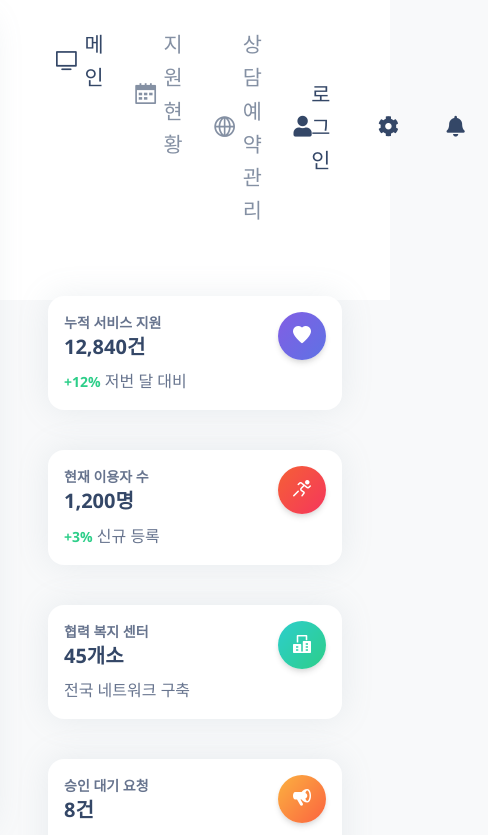
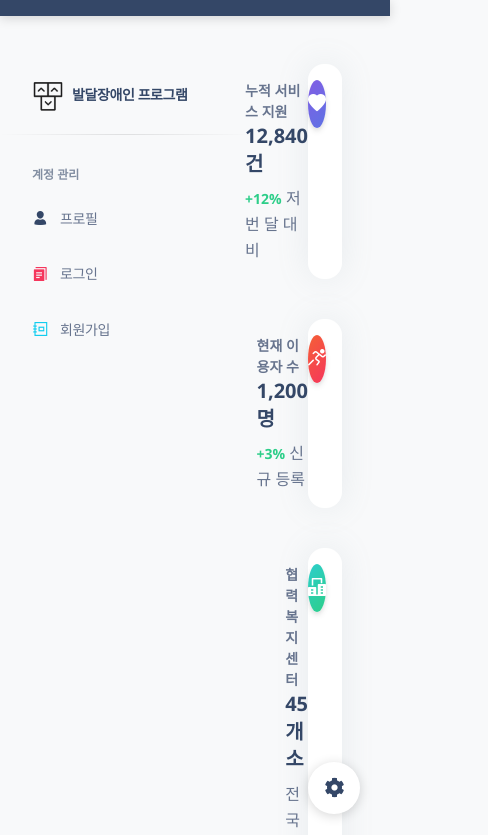
Before and after one commit to mocha2855/yedam_QueChalPang, a Vue app in the folder QueChalPang/: page /dashboard-default in a window 390 px wide. Shown: the top 835 px of the page, 488 px wide, since content can reach past the window. Built offline with nearby package versions, Linux system fonts and the light colour scheme.

Commit message:
WIP: before merging main

```diff
--- a/QueChalPang/src/App.vue
+++ b/QueChalPang/src/App.vue
@@ -1,57 +1,65 @@
+<!-- src/App.vue -->
 <script setup>
 import { computed } from 'vue'
 import { useStore } from 'vuex'
-import { useCounterStore } from '@/stores/member'
+import { useRoute } from 'vue-router'
+
+import Navbar from '@/examples/Navbars/Navbar.vue'
 import Sidenav from './examples/Sidenav'
-import Navbar from '@/examples/Navbars/Navbar.vue'
-import AppFooter from '@/examples/Footer.vue'
-import { storeToRefs } from 'pinia'
+import Configurator from '@/examples/Configurator.vue'
 
-const counterStore = useCounterStore()
 const store = useStore()
-const { isLogIn } = storeToRefs(counterStore)
-const isNavFixed = computed(() => store.state.isNavFixed)
-const darkMode = computed(() => store.state.darkMode)
-const isAbsolute = computed(() => store.state.isAbsolute)
+const route = useRoute()
+
+const showNavbar = computed(() => store.state.showNavbar)
 const showSidenav = computed(() => store.state.showSidenav)
-const layout = computed(() => store.state.layout)
-const showNavbar = computed(() => store.state.showNavbar)
-const showFooter = computed(() => store.state.showFooter)
-const showConfig = computed(() => store.state.showConfig)
-const hideConfigButton = computed(() => store.state.hideConfigButton)
 
-const navClasses = computed(() => {
-  return {
-    'position-sticky bg-white left-auto top-2 z-index-sticky': isNavFixed.value && !darkMode.value,
-    'position-sticky bg-default left-auto top-2 z-index-sticky': isNavFixed.value && darkMode.value,
-    'position-absolute px-4 mx-0 w-100 z-index-2': isAbsolute.value,
-    'px-0 mx-4': !isAbsolute.value,
-  }
+//인증 페이지면 풀화면
+const isAuthPage = computed(() => {
+  return route.path === '/signin' || route.path === '/signup'
 })
-console.log(isLogIn)
 </script>
+
 <template>
-  <div
-    v-show="layout === 'landing'"
-    class="landing-bg h-100 bg-gradient-primary position-fixed w-100"
-  ></div>
+  <!-- 상단 네비바 -->
+  <Navbar v-if="showNavbar" class="app-navbar" />
 
-  <sidenav v-if="showSidenav" />
+  <!-- 좌우 레이아웃 -->
+  <div class="app-layout">
+    <Sidenav v-if="showSidenav" />
 
-  <main class="main-content position-relative max-height-vh-100 h-100 border-radius-lg">
-    <!-- nav -->
+    <main class="app-main" :class="{ 'app-main--full': isAuthPage }">
+      <router-view />
+    </main>
+  </div>
+  <Configurator />
+</template>
 
-    <navbar :class="[navClasses]" v-if="showNavbar" />
+<style>
+.app-navbar {
+  position: sticky;
+  top: 0;
+  z-index: 1000;
+}
 
-    <div class="py-4 container-fluid" style="min-height: 85vh">
-      <router-view />
-    </div>
+.app-layout {
+  display: flex;
+  min-height: 100vh;
+}
 
-    <app-footer v-show="showFooter" />
+.app-main {
+  flex: 1;
+  padding: 24px;
+  min-width: 0;
+  /* background-color: rgb(255, 255, 255); */
+  margin-left: 260px;
+  position: relative;
+  z-index: 1;
+}
 
-    <configurator
-      :toggle="toggleConfigurator"
-      :class="[showConfig ? 'show' : '', hideConfigButton ? 'd-none' : '']"
-    />
-  </main>
-</template>
+/* signin/signup에서는 꽉 차게 */
+.app-main--full {
+  margin-left: 0;
+  padding: 0;
+}
+</style>
--- /dev/null
+++ b/QueChalPang/src/assets/css/override.css
@@ -0,0 +1,26 @@
+/* src/assets/css/override.css */
+.main-content,
+.g-sidenav-show .main-content,
+.g-sidenav-hidden .main-content {
+  margin-left: 0 !important;
+}
+
+/* 사이드바 반응형 숨김 강제 해제 */
+#sidenav-main {
+  transform: none !important;
+  display: block !important;
+}
+
+/* Argon / Bootstrap이 md 이하에서 숨기는 거 무력화 */
+@media (max-width: 1199.98px) {
+  .sidenav {
+    transform: none !important;
+    display: block !important;
+    position: fixed !important;
+    left: 0 !important;
+  }
+
+  body {
+    overflow-x: hidden;
+  }
+}
--- /dev/null
+++ b/QueChalPang/src/examples/Configurator.vue
@@ -0,0 +1,186 @@
+<!-- Configurator.vue -->
+<script setup>
+import { computed } from 'vue'
+import { useStore } from 'vuex'
+import { activateDarkMode, deactivateDarkMode } from '@/assets/js/dark-mode'
+
+const store = useStore()
+// state
+// const isNavFixed = computed(() => store.state.isNavFixed)
+// const sidebarType = computed(() => store.state.sidebarType)
+const toggleConfigurator = () => store.commit('toggleConfigurator')
+
+// mutations
+// const navbarFixed = () => store.commit('navbarFixed')
+const setSidebarType = (type) => store.commit('sidebarType', type)
+
+//추가
+const showConfig = computed(() => store.state.showConfig)
+const hideConfigButton = computed(() => store.state.hideConfigButton)
+
+// const sidebarColor = (color = 'success') => {
+//   document.querySelector('#sidenav-main').setAttribute('data-color', color)
+// }
+
+const darkMode = () => {
+  if (store.state.darkMode) {
+    store.state.darkMode = false
+    setSidebarType('bg-white')
+    deactivateDarkMode()
+    return
+  } else {
+    store.state.darkMode = true
+    setSidebarType('bg-default')
+    activateDarkMode()
+  }
+}
+</script>
+
+<template>
+  <div class="fixed-plugin" :class="{ show: showConfig }">
+    <!-- 톱니 버튼 -->
+    <a
+      v-show="!hideConfigButton"
+      class="px-3 py-2 fixed-plugin-button text-dark position-fixed"
+      @click="toggleConfigurator"
+    >
+      <i class="py-2 fa fa-cog"></i>
+    </a>
+
+    <!-- 설정 카드 -->
+    <div class="shadow-lg card fixed-plugin-card">
+      <!-- 헤더 -->
+      <div class="pt-3 pb-0 bg-transparent card-header">
+        <div class="float-start">
+          <h5 class="mt-3 mb-0">다크모드 설정</h5>
+        </div>
+
+        <div class="mt-4 float-end">
+          <button
+            type="button"
+            class="btn btn-link text-dark p-0 fixed-plugin-close"
+            aria-label="Close configurator"
+            @click="toggleConfigurator"
+          >
+            <i class="fa fa-times"></i>
+          </button>
+        </div>
+      </div>
+
+      <!-- <hr class="my-1 horizontal dark" /> -->
+
+      <div class="pt-0 card-body pt-sm-3">
+        <!-- Sidebar Colors -->
+        <!-- <h6 class="mb-0">Sidebar Colors</h6> -->
+
+        <!-- <a href="#" class="switch-trigger background-color">
+          <div class="my-2 badge-colors text-start">
+            <span
+              class="badge filter bg-gradient-primary active"
+              @click="sidebarColor('primary')"
+            ></span>
+            <span class="badge filter bg-gradient-dark" @click="sidebarColor('dark')"></span>
+            <span class="badge filter bg-gradient-info" @click="sidebarColor('info')"></span>
+            <span class="badge filter bg-gradient-success" @click="sidebarColor('success')"></span>
+            <span class="badge filter bg-gradient-warning" @click="sidebarColor('warning')"></span>
+            <span class="badge filter bg-gradient-danger" @click="sidebarColor('danger')"></span>
+          </div>
+        </a> -->
+
+        <!-- Sidenav Type -->
+        <!-- <div class="mt-3">
+          <h6 class="mb-0">Sidenav Type</h6>
+          <p class="text-sm">Choose between 2 different sidenav types.</p>
+        </div> -->
+
+        <!-- <div class="d-flex gap-2">
+          <button
+            class="btn w-100 px-3 mb-2"
+            :class="sidebarType === 'bg-white' ? 'bg-gradient-success' : 'btn-outline-success'"
+            @click="setSidebarType('bg-white')"
+          >
+            White
+          </button>
+
+          <button
+            class="btn w-100 px-3 mb-2"
+            :class="sidebarType === 'bg-default' ? 'bg-gradient-success' : 'btn-outline-success'"
+            @click="setSidebarType('bg-default')"
+          >
+            Dark
+          </button>
+        </div>
+
+        <div class="mt-3 d-flex">
+          <h6 class="mb-0">Navbar Fixed</h6>
+          <div class="form-check form-switch ps-0 ms-auto my-auto">
+            <input
+              class="mt-1 form-check-input"
+              type="checkbox"
+              :checked="isNavFixed"
+              @click="navbarFixed"
+            />
+          </div>
+        </div> -->
+
+        <hr class="horizontal dark my-4" />
+
+        <div class="mt-2 mb-5 d-flex">
+          <h6 class="mb-0">Light / Dark</h6>
+          <div class="form-check form-switch ps-0 ms-auto my-auto">
+            <input
+              class="form-check-input mt-1 ms-auto"
+              type="checkbox"
+              :checked="store.state.darkMode"
+              @click="darkMode"
+            />
+          </div>
+        </div>
+      </div>
+    </div>
+  </div>
+</template>
+
+<style>
+.fixed-plugin {
+  position: fixed !important;
+  top: 80px !important;
+  right: 20px !important;
+  z-index: 3000;
+}
+
+/* 🔴 기본 상태: 숨김 (화면 밖) */
+.fixed-plugin-card {
+  position: fixed;
+  top: 80px;
+  right: 20px;
+  width: 360px;
+
+  transform: translateX(380px);
+  opacity: 0;
+  visibility: hidden;
+  pointer-events: none;
+
+  transition:
+    transform 0.25s ease,
+    opacity 0.25s ease;
+}
+/* ✅ showConfig === true */
+.fixed-plugin.show .fixed-plugin-card {
+  transform: translateX(0);
+  opacity: 1;
+  visibility: visible;
+  pointer-events: auto;
+}
+.fixed-plugin-close {
+  position: absolute;
+  top: 12px;
+  right: 12px;
+  font-size: 18px;
+  opacity: 0.7;
+}
+
+.fixed-plugin-close:hover {
+  opacity: 1;
+}
+</style>
--- a/QueChalPang/src/examples/Navbars/Navbar.vue
+++ b/QueChalPang/src/examples/Navbars/Navbar.vue
@@ -1,6 +1,7 @@
+<!-- Navbar.vue -->
 <script setup>
 import { ref } from 'vue'
-import { useRoute } from 'vue-router' // 경로 확인을 위해 추가
+import { useRoute } from 'vue-router'
 import { useStore } from 'vuex'
 import { useCounterStore } from '@/stores/member'
 import { storeToRefs } from 'pinia'
@@ -13,26 +14,24 @@ const store = useStore()
 
 // 현재 활성화된 메뉴를 표시하기 위한 로직
 const getRoute = () => {
-  const route = useRoute();
-  const routeArr = route.path.split("/");
-  return routeArr[1];
-};
+  const route = useRoute()
+  const routeArr = route.path.split('/')
+  return routeArr[1]
+}
 
-//const minimizeSidebar = () => store.commit('sidebarMinimize')
 const toggleConfigurator = () => store.commit('toggleConfigurator')
-
 
 const priority = (auth) => {
   if (isLogIn.value.isLogIn) {
     const roles = {
-      'a1': '일반사용자',
-      'a2': '담당자',
-      'a3': '관리자',
-      'a4': '시스템 관리자'
-    };
-    return roles[auth] || '';
+      a1: '일반사용자',
+      a2: '담당자',
+      a3: '관리자',
+      a4: '시스템 관리자',
+    }
+    return roles[auth] || ''
   }
-  return '';
+  return ''
 }
 
 const clearInfo = () => {
@@ -44,20 +43,21 @@ const clearInfo = () => {
 
 <template>
   <nav
-    class="navbar navbar-main navbar-expand-lg px-0 mx-4 shadow-none border-radius-xl"
+    class="navbar navbar-expand-lg sticky-top bg-dark navbar-dark"
     v-bind="$attrs"
     id="navbarBlur"
     data-scroll="true"
   >
-    <div class="px-3 py-1 container-fluid">
+    <div class="container-fluid">
       <div class="mt-2 collapse navbar-collapse mt-sm-0 me-md-0 me-sm-4" id="navbar">
-
         <ul class="navbar-nav me-auto">
           <li class="nav-item">
             <router-link
               to="/dashboard-default"
               class="nav-link text-black"
-              :class="getRoute() === 'dashboard-default' ? 'font-weight-bold opacity-10' : 'opacity-6'"
+              :class="
+                getRoute() === 'dashboard-default' ? 'font-weight-bold opacity-10' : 'opacity-6'
+              "
             >
               <i class="ni ni-tv-2 me-2"></i>메인
             </router-link>
@@ -82,28 +82,29 @@ const clearInfo = () => {
           </li>
         </ul>
 
-        <!-- <div class="pe-md-3 d-flex align-items-center ms-md-auto">
-          <div class="input-group">
-            <span class="input-group-text text-body">
-              <i class="fas fa-search" aria-hidden="true"></i>
-            </span>
-            <input type="text" class="form-control" placeholder="Type here..." />
-          </div>
-        </div> -->
-
         <ul class="navbar-nav justify-content-end">
           <li class="nav-item d-flex align-items-center">
-            <router-link v-if="!isLogIn.isLogIn" :to="{ name: 'Signin' }" class="px-0 nav-link font-weight-bold text-black">
+            <router-link
+              v-if="!isLogIn.isLogIn"
+              :to="{ name: 'Signin' }"
+              class="px-0 nav-link font-weight-bold text-black"
+            >
               <i class="fa fa-user me-sm-2"></i>로그인
             </router-link>
             <span v-else class="d-flex align-items-center">
-              <router-link :to="{ name: '/' }" class="px-0 nav-link font-weight-bold text-black me-3">
+              <router-link
+                :to="{ name: '/' }"
+                class="px-0 nav-link font-weight-bold text-black me-3"
+              >
                 <i class="fa fa-user me-sm-2"></i>
                 <span class="d-sm-inline d-none">
                   {{ priority(isLogIn.info?.member_authority) }} {{ isLogIn.info?.member_name }}님
                 </span>
               </router-link>
-              <span class="cursor-pointer nav-link font-weight-bold text-black p-0" @click.prevent="clearInfo()">
+              <span
+                class="cursor-pointer nav-link font-weight-bold text-black p-0"
+                @click.prevent="clearInfo()"
+              >
                 로그아웃
               </span>
             </span>
@@ -115,7 +116,12 @@ const clearInfo = () => {
             </a>
           </li>
           <li class="nav-item dropdown d-flex align-items-center pe-2">
-            <a href="#" class="p-0 nav-link text-black" :class="[showMenu ? 'show' : '']" @click="showMenu = !showMenu">
+            <a
+              href="#"
+              class="p-0 nav-link text-black"
+              :class="[showMenu ? 'show' : '']"
+              @click="showMenu = !showMenu"
+            >
               <i class="cursor-pointer fa fa-bell"></i>
             </a>
             <ul class="px-2 py-3 dropdown-menu dropdown-menu-end" :class="showMenu ? 'show' : ''">
--- a/QueChalPang/src/examples/Sidenav/index.vue
+++ b/QueChalPang/src/examples/Sidenav/index.vue
@@ -1,31 +1,24 @@
+<!-- Sidenav/index.vue -->
 <script setup>
-import { computed } from "vue";
-import { useStore } from "vuex";
-import SidenavList from "./SidenavList.vue";
-import logo from "@/assets/img/logo-ct-dark.png";
-import logoWhite from "@/assets/img/logo-ct.png";
+import { computed } from 'vue'
+import { useStore } from 'vuex'
+import SidenavList from './SidenavList.vue'
+import logo from '@/assets/img/logo-ct-dark.png'
+import logoWhite from '@/assets/img/logo-ct.png'
 
-const store = useStore();
-const isRTL = computed(() => store.state.isRTL);
-const layout = computed(() => store.state.layout);
-const sidebarType = computed(() => store.state.sidebarType);
-const darkMode = computed(() => store.state.darkMode);
+const store = useStore()
+const layout = computed(() => store.state.layout)
+const sidebarType = computed(() => store.state.sidebarType)
+const darkMode = computed(() => store.state.darkMode)
 </script>
 <template>
   <div
     v-show="layout === 'default'"
     class="min-height-300 position-absolute w-100"
-    :class="`${darkMode ? 'bg-transparent' : 'bg-white'}`"
+    :class="`${darkMode ? 'bg-transparent' : 'bg-transparent'}`"
   />
 
-  <aside
-    class="my-3 overflow-auto border-0 sidenav navbar navbar-vertical navbar-expand-xs border-radius-xl"
-    :class="`${isRTL ? 'me-3 rotate-caret fixed-end' : 'fixed-start ms-3'}
-      ${
-        layout === 'landing' ? 'bg-transparent shadow-none' : ' '
-      } ${sidebarType}`"
-    id="sidenav-main"
-  >
+  <aside class="sidenav navbar navbar-vertical navbar-expand-xs border-radius-xl" id="sidenav-main">
     <div class="sidenav-header">
       <i
         class="top-0 p-3 cursor-pointer fas fa-times text-secondary opacity-5 position-absolute end-0 d-none d-xl-none"
@@ -49,3 +42,15 @@ const darkMode = computed(() => store.state.darkMode);
     <sidenav-list />
   </aside>
 </template>
+
+<style scoped>
+#sidenav-main {
+  position: fixed !important;
+  top: 56px !important;
+  left: 0;
+  width: 260px;
+  height: calc(100vh - 56px) !important;
+  overflow-y: auto;
+  z-index: 900;
+}
+</style>
--- a/QueChalPang/src/main.js
+++ b/QueChalPang/src/main.js
@@ -5,6 +5,7 @@ import router from './router'
 import './assets/css/nucleo-icons.css'
 import './assets/css/nucleo-svg.css'
 import ArgonDashboard from './argon-dashboard'
+import './assets/css/override.css'
 import { createPinia } from 'pinia'
 import piniaPluginPersistedstate from 'pinia-plugin-persistedstate'
 const appInstance = createApp(App)
--- a/QueChalPang/src/store/index.js
+++ b/QueChalPang/src/store/index.js
@@ -1,13 +1,14 @@
-import { createStore } from "vuex";
+//index.js
+import { createStore } from 'vuex'
 
 export default createStore({
   state: {
     hideConfigButton: false,
     isPinned: false,
     showConfig: false,
-    sidebarType: "bg-white",
+    sidebarType: 'bg-white',
     isRTL: false,
-    mcolor: "",
+    mcolor: '',
     darkMode: false,
     isNavFixed: false,
     isAbsolute: false,
@@ -16,39 +17,52 @@ export default createStore({
     showNavbar: true,
     showFooter: true,
     showMain: true,
-    layout: "default",
+    layout: 'default',
   },
   mutations: {
     toggleConfigurator(state) {
-      state.showConfig = !state.showConfig;
+      state.showConfig = !state.showConfig
     },
     sidebarMinimize(state) {
-      let sidenav_show = document.querySelector("#app");
+      let sidenav_show = document.querySelector('#app')
       if (state.isPinned) {
-        sidenav_show.classList.add("g-sidenav-hidden");
-        sidenav_show.classList.remove("g-sidenav-pinned");
-        state.isPinned = false;
+        sidenav_show.classList.add('g-sidenav-hidden')
+        sidenav_show.classList.remove('g-sidenav-pinned')
+        state.isPinned = false
       } else {
-        sidenav_show.classList.add("g-sidenav-pinned");
-        sidenav_show.classList.remove("g-sidenav-hidden");
-        state.isPinned = true;
+        sidenav_show.classList.add('g-sidenav-pinned')
+        sidenav_show.classList.remove('g-sidenav-hidden')
+        state.isPinned = true
       }
     },
     sidebarType(state, payload) {
-      state.sidebarType = payload;
+      state.sidebarType = payload
     },
     navbarFixed(state) {
       if (state.isNavFixed === false) {
-        state.isNavFixed = true;
+        state.isNavFixed = true
       } else {
-        state.isNavFixed = false;
+        state.isNavFixed = false
+      }
+    },
+    toggleDarkMode(state) {
+      state.darkMode = !state.darkMode
+
+      const body = document.body
+
+      if (state.darkMode) {
+        body.classList.add('dark-version')
+        body.classList.remove('bg-gray-100')
+      } else {
+        body.classList.remove('dark-version')
+        body.classList.add('bg-gray-100')
       }
     },
   },
   actions: {
     toggleSidebarColor({ commit }, payload) {
-      commit("sidebarType", payload);
+      commit('sidebarType', payload)
     },
   },
   getters: {},
-});
+})
--- a/QueChalPang/src/views/Dashboard.vue
+++ b/QueChalPang/src/views/Dashboard.vue
@@ -4,36 +4,42 @@ import MiniStatisticsCard from '@/examples/Cards/MiniStatisticsCard.vue'
 // 통계 데이터 (발달장애인 지원 현황 예시)
 const stats = {
   totalService: {
-    title: "누적 서비스 지원",
-    value: "12,840건",
+    title: '누적 서비스 지원',
+    value: '12,840건',
     description: "<span class='text-sm font-weight-bolder text-success'>+12%</span> 저번 달 대비",
-    icon: { component: 'ni ni-favourite-28', background: 'bg-gradient-primary', shape: 'rounded-circle' },
+    icon: {
+      component: 'ni ni-favourite-28',
+      background: 'bg-gradient-primary',
+      shape: 'rounded-circle',
+    },
   },
   activeUser: {
-    title: "현재 이용자 수",
-    value: "1,200명",
+    title: '현재 이용자 수',
+    value: '1,200명',
     description: "<span class='text-sm font-weight-bolder text-success'>+3%</span> 신규 등록",
-    icon: { component: 'ni ni-user-run', background: 'bg-gradient-danger', shape: 'rounded-circle' },
+    icon: {
+      component: 'ni ni-user-run',
+      background: 'bg-gradient-danger',
+      shape: 'rounded-circle',
+    },
   },
   centerCount: {
-    title: "협력 복지 센터",
-    value: "45개소",
-    description: "전국 네트워크 구축",
-    icon: { component: 'ni ni-building', background: 'bg-gradient-success', shape: 'rounded-circle' },
+    title: '협력 복지 센터',
+    value: '45개소',
+    description: '전국 네트워크 구축',
+    icon: {
+      component: 'ni ni-building',
+      background: 'bg-gradient-success',
+      shape: 'rounded-circle',
+    },
   },
-  pendingReview: {
-    title: "승인 대기 요청",
-    value: "8건",
-    description: "빠른 처리가 필요합니다",
-    icon: { component: 'ni ni-notification-70', background: 'bg-gradient-warning', shape: 'rounded-circle' },
-  }
 }
 </script>
 
 <template>
   <div class="py-4 container-fluid">
     <div class="row">
-      <div v-for="(item, index) in stats" :key="index" class="col-lg-3 col-md-6 col-12 mb-4">
+      <div v-for="(item, index) in stats" :key="index" class="col-lg-4 col-md-6 col-12 mb-4">
         <mini-statistics-card
           :title="item.title"
           :value="item.value"
@@ -49,14 +55,27 @@ const stats = {
           <div class="card-body p-4">
             <h3 class="font-weight-bolder mb-3 text-primary">발달장애인 지원프로그램이란?</h3>
             <p class="lead">
-              본 프로그램은 발달장애인의 자립과 사회 참여를 돕기 위해 맞춤형 교육, 상담, 그리고 돌봄 서비스를 통합적으로 제공합니다.
+              본 프로그램은 발달장애인의 자립과 사회 참여를 돕기 위해 맞춤형 교육, 상담, 그리고 돌봄
+              서비스를 통합적으로 제공합니다.
             </p>
-            <hr class="horizontal dark my-4">
+            <hr class="horizontal dark my-4" />
             <h5 class="font-weight-bold">주요 지원 내용</h5>
             <ul class="list-unstyled mt-3">
-              <li class="mb-2"><i class="ni ni-check-bold text-success me-2"></i> <strong>개별화 교육 계획(IEP):</strong> 개개인의 특성과 요구에 맞춘 전문 교육 프로그램을 설계합니다.</li>
-              <li class="mb-2"><i class="ni ni-check-bold text-success me-2"></i> <strong>가족 지원 시스템:</strong> 보호자의 양육 부담을 덜어드리기 위한 심리 상담 및 휴식 지원 서비스를 제공합니다.</li>
-              <li class="mb-2"><i class="ni ni-check-bold text-success me-2"></i> <strong>직업 훈련 및 연계:</strong> 사회 구성원으로서 당당히 자립할 수 있도록 직업 역량 강화와 취업을 돕습니다.</li>
+              <li class="mb-2">
+                <i class="ni ni-check-bold text-success me-2"></i>
+                <strong>개별화 교육 계획(IEP):</strong> 개개인의 특성과 요구에 맞춘 전문 교육
+                프로그램을 설계합니다.
+              </li>
+              <li class="mb-2">
+                <i class="ni ni-check-bold text-success me-2"></i>
+                <strong>가족 지원 시스템:</strong> 보호자의 양육 부담을 덜어드리기 위한 심리 상담 및
+                휴식 지원 서비스를 제공합니다.
+              </li>
+              <li class="mb-2">
+                <i class="ni ni-check-bold text-success me-2"></i>
+                <strong>직업 훈련 및 연계:</strong> 사회 구성원으로서 당당히 자립할 수 있도록 직업
+                역량 강화와 취업을 돕습니다.
+              </li>
             </ul>
             <div class="mt-4">
               <button class="btn btn-primary btn-sm mb-0">상세 안내 보기</button>
@@ -70,7 +89,8 @@ const stats = {
           <div class="card-body p-4 d-flex flex-column justify-content-center">
             <h4 class="text-white font-weight-bolder mb-3">함께 만드는 변화</h4>
             <p class="text-white opacity-8">
-              "장애가 벽이 되지 않는 세상, <br>모든 아이들이 자신의 속도대로 <br>성장할 수 있는 환경을 만듭니다."
+              "장애가 벽이 되지 않는 세상, <br />모든 아이들이 자신의 속도대로 <br />성장할 수 있는
+              환경을 만듭니다."
             </p>
             <div class="mt-4">
               <div class="d-flex align-items-center mb-3">
@@ -95,8 +115,9 @@ const stats = {
           </div>
           <div class="card-body p-3">
             <p class="text-sm">
-              발달장애는 지적장애와 자폐성장애를 포함하며, 사회적 상호작용 및 의사소통 등에 어려움을 겪는 상태를 의미합니다.
-              우리는 이들이 사회의 일원으로 존중받으며 살아갈 수 있도록 <strong>조기 발견, 생애주기별 맞춤 서비스, 권리 보호</strong>에 앞장서고 있습니다.
+              발달장애는 지적장애와 자폐성장애를 포함하며, 사회적 상호작용 및 의사소통 등에 어려움을
+              겪는 상태를 의미합니다. 우리는 이들이 사회의 일원으로 존중받으며 살아갈 수 있도록
+              <strong>조기 발견, 생애주기별 맞춤 서비스, 권리 보호</strong>에 앞장서고 있습니다.
             </p>
           </div>
         </div>
--- a/QueChalPang/src/views/Signin.vue
+++ b/QueChalPang/src/views/Signin.vue
@@ -9,6 +9,7 @@ import ArgonInput from '@/components/ArgonInput.vue'
 import ArgonSwitch from '@/components/ArgonSwitch.vue'
 import ArgonButton from '@/components/ArgonButton.vue'
 import { storeToRefs } from 'pinia'
+
 const body = document.getElementsByTagName('body')[0]
 const store = useStore()
 const counterStore = useCounterStore()
@@ -18,15 +19,19 @@ const member = reactive({
   id: '',
   pass: '',
 })
+
 onBeforeMount(() => {
   store.state.hideConfigButton = true
+  store.state.showConfig = false
   store.state.showNavbar = false
   store.state.showSidenav = false
   store.state.showFooter = false
   body.classList.remove('bg-gray-100')
 })
+
 onBeforeUnmount(() => {
   store.state.hideConfigButton = false
+  store.state.showConfig = false
   store.state.showNavbar = true
   store.state.showSidenav = true
   store.state.showFooter = true
```
Also changed, not shown: QueChalPang/src/examples/Sidenav/SidenavList.vue (+9 -32 lines).
